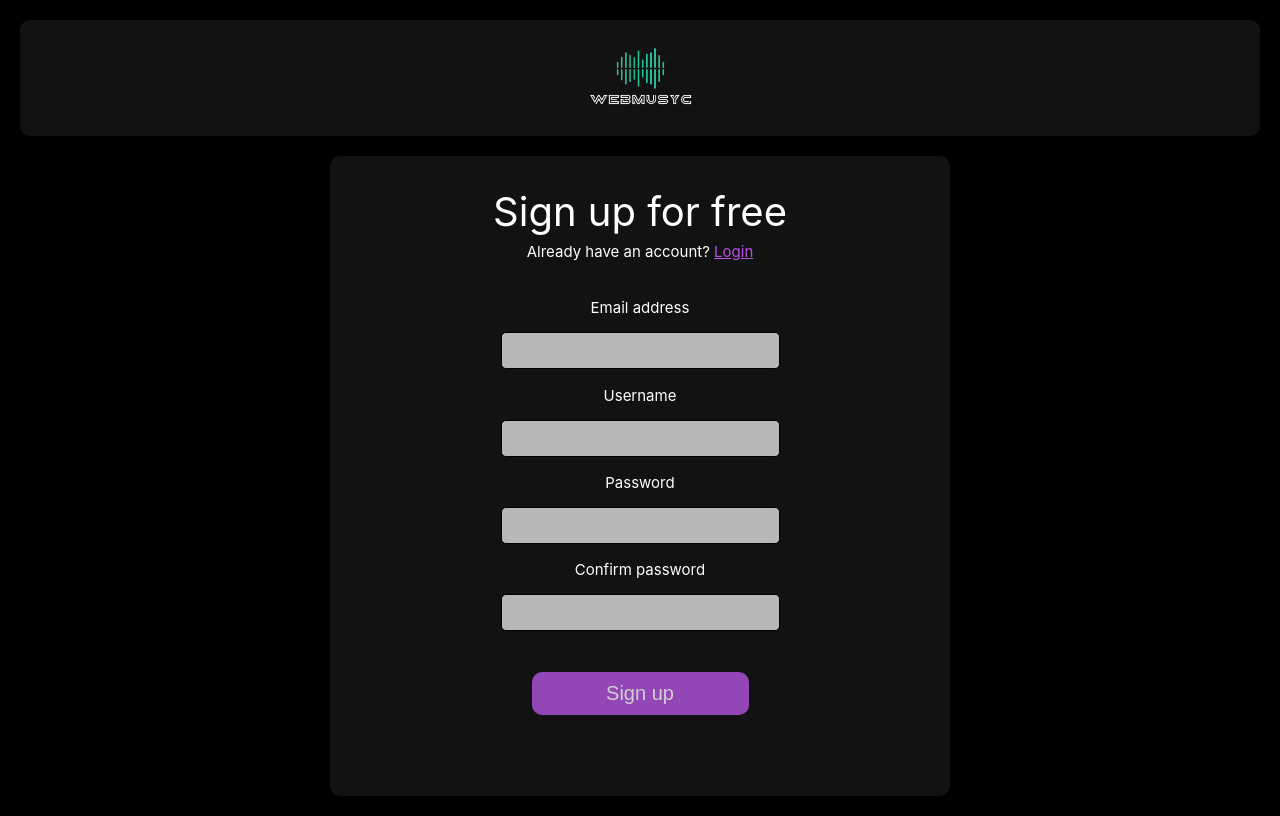
After one commit to EtienneLm/Ydiscover-Web-Music, a Flask app: page /signup in a window 1280 px wide. The commit adds this page. Run offline with Flask 3, Linux system fonts and the light colour scheme.

Commit message:
new page= sign up / connected maj

```diff
--- a/server.py
+++ b/server.py
@@ -18,6 +18,10 @@ def blindTestPage():
 def connectedPage():
     return render_template('connected.html')
 
+@app.route('/signup')
+def signupPage():
+    return render_template('signup.html')
+
 # @app.route('/test')
 # def hello():
 #     return render_template('test.html')
--- /dev/null
+++ b/static/style/signup.css
@@ -0,0 +1,91 @@
+.user-options {
+    display: none;
+}
+
+nav {
+    display: none;
+}
+
+header {
+    display: flex;
+    justify-content: center;
+}
+
+.content-signup {
+    background-color: var(--grey);
+    display: flex;
+    flex-direction: column;
+    margin: 0 auto;
+    width: 50%;
+    min-height: 80vh;
+    border-radius: var(--radius);
+
+}
+
+.title-signup {
+    display: flex;
+    margin: 0 auto;
+    margin-top: 5%;
+    font-weight: normal;
+    font-size: 40px;
+}
+
+.text-signup {
+    display: flex;
+    margin: 0 auto;
+    font-weight: normal;
+    margin-top: 1%;
+    font-size: 15px;
+    margin-bottom: 5%;
+}
+
+.text-signup a {
+    color: var(--musyc2);
+}
+
+form {
+    display: flex;
+    flex-direction: column;
+    margin: 0 auto;
+    gap: 15px;
+}
+
+label {
+    display: flex;
+    align-items: center;
+    margin: auto;
+    font-weight: normal;
+    margin-top: 1%;
+    font-size: 15px;
+}
+
+input {
+    width: 45%;
+    margin: auto;
+    border: 1px solid black;
+    border-radius: 5px;
+    padding: var(--padd);
+    margin-bottom: 10px;
+    background-color: var(--light);
+}
+
+.button-signup {
+    margin: 0 auto;
+    position: relative;
+    border: none;
+    padding: 10px;
+    background-color: var(--musyc2);
+    border-radius: var(--radius);
+    margin-top: 5%;
+    font-size: 20px;
+    color: #FFFFFF;
+    width: 35%;
+    text-align: center;
+    text-decoration: none;
+    cursor: pointer;
+    opacity: 0.8;
+  }
+
+.button-signup:hover {
+    opacity: 1;
+}
--- a/templates/connected.html
+++ b/templates/connected.html
@@ -5,7 +5,8 @@
     <meta name="viewport" content="width=device-width, initial-scale=1.0">
     <link href="https://fonts.googleapis.com/icon?family=Material+Icons" rel="stylesheet">
     <link rel="stylesheet" href="https://cdnjs.cloudflare.com/ajax/libs/font-awesome/4.7.0/css/font-awesome.min.css">
-    <link rel="stylesheet" href="../static/main.css" type="text/css">
+    <link rel="stylesheet" href="../static/style/main.css" type="text/css">
+    <link rel="stylesheet" href="../static/style/connected.css" type="text/css">
     <link rel="icon" type="image/x-icon" href="../static/images/WebMusYc.png">
     <title>Web Mus Yc</title>
 </head>
@@ -75,7 +76,8 @@
                                     <span class="artist">Playlist</span>
                                 </div>
                             </div>
-                        </div><div class="playlist">
+                        </div>
+                        <div class="playlist">
                             <div>
                                 <img src="../static/images/liked.png" alt="">
                             </div>
--- a/templates/header.html
+++ b/templates/header.html
@@ -5,7 +5,7 @@
     <meta name="viewport" content="width=device-width, initial-scale=1.0">
     <link href="https://fonts.googleapis.com/icon?family=Material+Icons" rel="stylesheet">
     <link rel="stylesheet" href="https://cdnjs.cloudflare.com/ajax/libs/font-awesome/4.7.0/css/font-awesome.min.css">
-    <link rel="stylesheet" href="../static/main.css" type="text/css">
+    <link rel="stylesheet" href="../static/style/main.css" type="text/css">
     <link rel="icon" type="image/x-icon" href="../static/images/Top-Logo.png">
     <title>Web Mus Yc</title>
 </head>
@@ -15,7 +15,7 @@
             <a href="/home"> <img src="../static/images/WebMusYc.png" alt="logo"></a>
         </div>
         <nav>
-            <a href="#">Blindtest</a>
+            <a href="/blindTest">Blindtest</a>
             <a href="#">Music</a>
         </nav>
         <div class="user-options">
@@ -23,7 +23,7 @@
                 <a href="/connected">Log In</a>
             </div>
             <div class="signup">
-                <a href="#">Sign Up</a>
+                <a href="/signup">Sign Up</a>
             </div>
         </div>
     </header>
--- /dev/null
+++ b/templates/signup.html
@@ -0,0 +1,56 @@
+<!DOCTYPE html>
+<html lang="en">
+<head>
+    <meta charset="UTF-8">
+    <meta name="viewport" content="width=device-width, initial-scale=1.0">
+    <link href="https://fonts.googleapis.com/icon?family=Material+Icons" rel="stylesheet">
+    <link rel="stylesheet" href="https://cdnjs.cloudflare.com/ajax/libs/font-awesome/4.7.0/css/font-awesome.min.css">
+    <link rel="stylesheet" href="../static/style/main.css" type="text/css">
+    <link rel="stylesheet" href="../static/style/signup.css" type="text/css">
+    <link rel="icon" type="image/x-icon" href="../static/images/WebMusYc.png">
+    <title>Web Mus Yc</title>
+</head>
+<body>
+    <header>
+        <div class="logo">
+            <a href="/home"> <img src="../static/images/WebMusYc.png" alt="logo"></a>
+        </div>
+        <nav>
+            <a href="#">Blindtest</a>
+            <a href="#">Music</a>
+        </nav>
+        <div class="user-options">
+            <div class="login">
+                <a href="#">My account</a>
+            </div>
+        </div>
+    </header>
+<!-- fin header -->
+    <main>
+        <div class="content-signup">
+                <h1 class="title-signup">Sign up for free</h1>
+                <h2 class="text-signup">Already have an account?&nbsp;<a href="/login">Login</a></h2>
+            <section class="log">
+                <form class="input-log" action="" method="post">
+                    <label for="Email">Email address</label>
+                    <input type="email" name="Email" placeholder="" required>
+                </form>
+                <form class="input-log" action="" method="post">
+                    <label for="Username">Username</label>
+                    <input type="text" name="Username" placeholder="" required>
+                </form>
+                <form class="input-log" action="" method="post">
+                    <label for="Password">Password</label>
+                    <input type="password" name="Password" placeholder="" required>
+                </form>
+                <form class="input-log" action="" method="post">
+                    <label for="ConfirmPassword">Confirm password</label>
+                    <input type="password" name="ConfirmPassword" placeholder="" required>
+                </form>
+                <form>
+                    <button type="submit" class="button-signup">Sign up</button>
+                </form>
+            </section>
+        </div>
+    </main>
+</body>
```
Also changed, not shown: static/style/connected.css (added, +41 -0 lines), static/style/main.css (renamed from static/main.css, +72 -42 lines), templates/home.html (+35 -1 lines), static/images/Playlist-Trend-1.png (added), static/images/Playlist-Trend-2.png (added).
